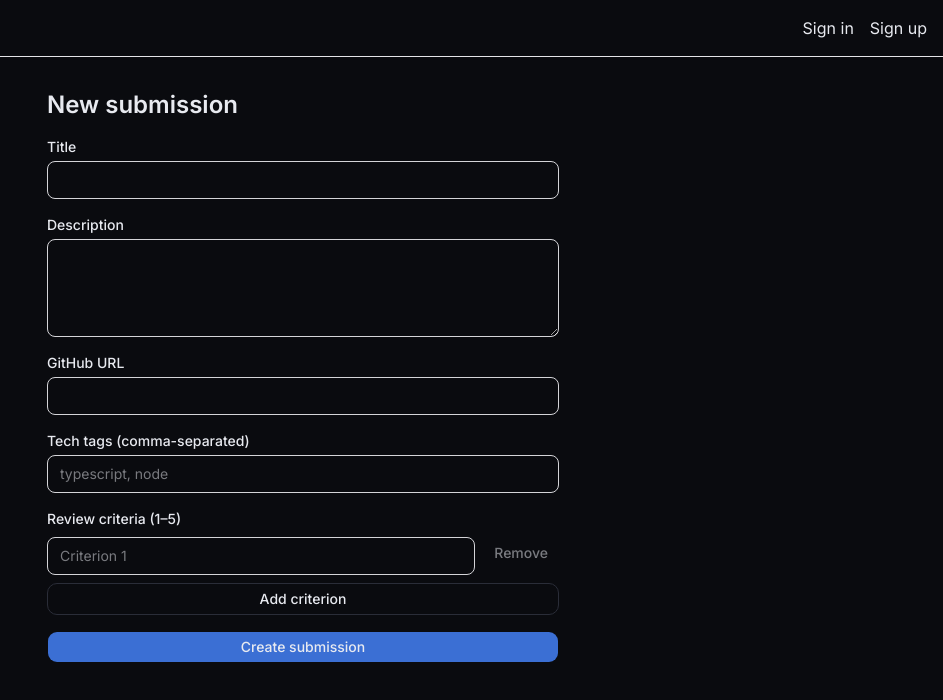
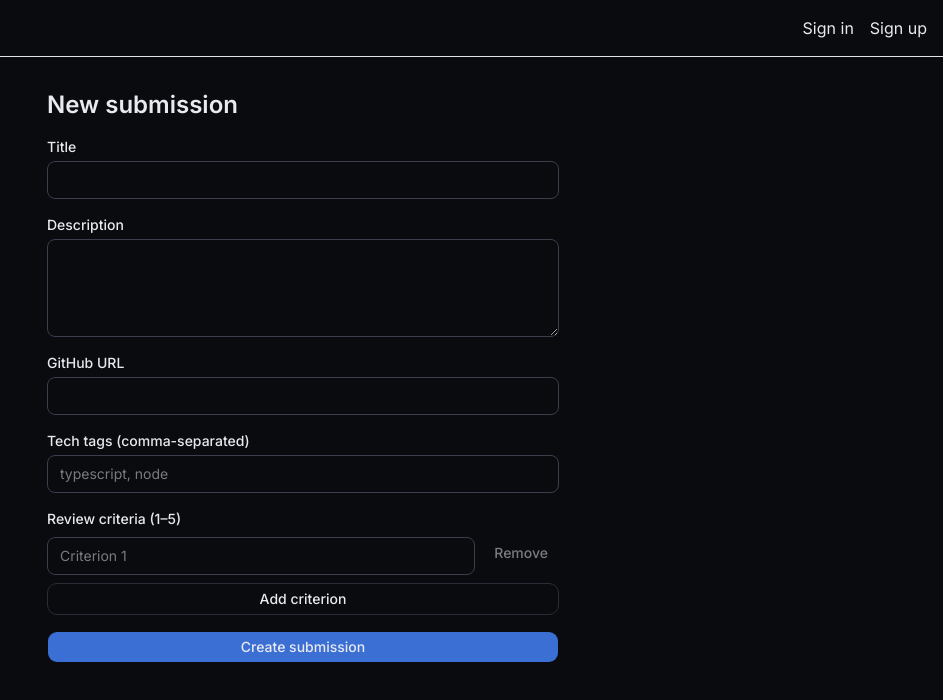
Before and after one commit to chanukinaveesha/codecritic, a Next.js app in the folder frontend/: page /submissions/new in a window 1280 px wide. Shown: the top 700 px of the page, without its empty margins (337-1280 px from the left). Built offline with nearby package versions, Linux system fonts and the light colour scheme; no server answers.

Commit message:
feat: update styling for tech tags and submission details in various pages

```diff
--- a/frontend/src/app/page.tsx
+++ b/frontend/src/app/page.tsx
@@ -80,7 +80,7 @@ export default async function Home({
                 {s.techTags.map((t) => (
                   <span
                     key={t}
-                    className="rounded-full bg-zinc-100 px-2 py-0.5 dark:bg-zinc-800"
+                    className="rounded-md bg-white/5 px-2 py-0.5 text-muted-foreground"
                   >
                     {t}
                   </span>
--- a/frontend/src/app/submissions/[id]/page.tsx
+++ b/frontend/src/app/submissions/[id]/page.tsx
@@ -38,7 +38,7 @@ export default async function SubmissionDetailPage({
                 <p className="mt-1 text-zinc-600 dark:text-zinc-400">
                     {submission.description}
                 </p>
-                <div className="mt-3 flex flex-wrap items-center gap-2 text-xs text-zinc-500">
+                <div className="mt-3 flex flex-wrap items-center gap-2 text-xs text-muted-foreground">
                     <span>{submission.status}</span>
                     {submission.techTags.map((t) => (
                         <span key={t} className="rounded-full bg-zinc-100 px-2 py-0.5 dark:bg-zinc-800">
@@ -56,7 +56,7 @@ export default async function SubmissionDetailPage({
             </a>
         </div><section>
                 <h2 className="text-lg font-semibold">Review criteria</h2>
-                <ul className="mt-2 list-disc pl-5 text-sm text-zinc-600 dark:text-zinc-400">
+                <ul className="mt-2 list-disc pl-5 text-muted-foreground">
                     {submission.criteria.map((c) => (
                         <li key={c.id}>{c.label}</li>
                     ))}
@@ -65,19 +65,19 @@ export default async function SubmissionDetailPage({
                 <h2 className="text-lg font-semibold">Reviews ({submission.reviews.length})</h2>
                 <div className="mt-2 flex flex-col gap-4">
                     {submission.reviews.length === 0 && (
-                        <p className="text-sm text-zinc-500">No reviews yet.</p>
+                        <p className="text-sm text-muted-foreground">No reviews yet.</p>
                     )}
                     {submission.reviews.map((review) => (
-                        <div key={review.id} className="rounded-md border border-zinc-200 p-4 dark:border-zinc-800">
+                        <div key={review.id} className="rounded-md border border-border bg-card">
                             <div className="flex items-center justify-between text-sm font-medium">
                                 <span>{review.reviewer.username}</span>
-                                <span className="text-zinc-500">karma: {review.reviewer.karma}</span>
+                                <span className="text-muted-foreground">karma: {review.reviewer.karma}</span>
                             </div>
-                            <div className="mt-2 flex flex-wrap gap-2 text-xs text-zinc-500">
+                            <div className="mt-2 flex flex-wrap gap-2 text-xs text-muted-foreground">
                                 {review.ratings.map((r) => {
                                     const criterion = submission.criteria.find((c) => c.id === r.criteriaId);
                                     return (
-                                        <span key={r.id} className="rounded bg-zinc-100 px-2 py-0.5 dark:bg-zinc-800">
+                                        <span key={r.id} className="rounded-md px-2 py-0.5 bg-muted">
                                             {criterion?.label ?? "criterion"}: {r.rating}/10
                                         </span>
                                     );
@@ -92,7 +92,7 @@ export default async function SubmissionDetailPage({
                                 {review.improvements}
                             </p>
                             {review.resourceLinks.length > 0 && (
-                                <ul className="mt-2 list-disc pl-5 text-sm text-blue-600 dark:text-blue-400">
+                                <ul className="mt-2 list-disc pl-5 text-sm text-primary">
                                     {review.resourceLinks.map((link) => (
                                         <li key={link}>
                                             <a href={link} target="_blank" rel="noreferrer" className="underline">
@@ -107,7 +107,7 @@ export default async function SubmissionDetailPage({
                 </div>
             </section>
 
-            <Link href="/" className="text-sm text-zinc-500 underline">
+            <Link href="/" className="text-sm text-muted-foreground underline">
                 ← Back to feed
             </Link>
     </div>
--- a/frontend/src/app/submissions/new/page.tsx
+++ b/frontend/src/app/submissions/new/page.tsx
@@ -83,7 +83,7 @@ export default function NewSubmissionPage(){
             required
             value={title}
             onChange={(e) => setTitle(e.target.value)}
-            className="rounded-md border border-zinc-300 px-3 py-2 text-sm dark:border-zinc-700 dark:bg-zinc-900"
+            className="rounded-md border px-3 py-2 text-sm bg-transparent border-input"
           />
         </div>
 
@@ -95,7 +95,7 @@ export default function NewSubmissionPage(){
             rows={4}
             value={description}
             onChange={(e) => setDescription(e.target.value)}
-            className="rounded-md border border-zinc-300 px-3 py-2 text-sm dark:border-zinc-700 dark:bg-zinc-900"
+            className="rounded-md border px-3 py-2 text-sm bg-transparent border-input"
           />
         </div>
 
@@ -107,7 +107,7 @@ export default function NewSubmissionPage(){
             required
             value={githubUrl}
             onChange={(e) => setGithubUrl(e.target.value)}
-            className="rounded-md border border-zinc-300 px-3 py-2 text-sm dark:border-zinc-700 dark:bg-zinc-900"
+            className="rounded-md border border-input px-3 py-2 text-sm bg-transparent"
           />
         </div>
 
@@ -118,7 +118,7 @@ export default function NewSubmissionPage(){
             value={techTags}
             onChange={(e) => setTechTags(e.target.value)}
             placeholder="typescript, node"
-            className="rounded-md border border-zinc-300 px-3 py-2 text-sm dark:border-zinc-700 dark:bg-zinc-900"
+            className="rounded-md border border-input px-3 py-2 text-sm bg-transparent"
           />
         </div>
 
@@ -131,7 +131,7 @@ export default function NewSubmissionPage(){
                 value={c}
                 onChange={(e) => updateCriterion(i, e.target.value)}
                 placeholder={`Criterion ${i + 1}`}
-                className="flex-1 rounded-md border border-zinc-300 px-3 py-2 text-sm dark:border-zinc-700 dark:bg-zinc-900"
+                className="flex-1 rounded-md border border-input px-3 py-2 text-sm bg-transparent"
               />
               <Button type="button" variant="ghost" onClick={() => removeCriterion(i)} disabled={criteria.length <= 1}>
                 Remove
@@ -143,7 +143,7 @@ export default function NewSubmissionPage(){
           </Button>
         </div>
 
-        {error && <p className="text-sm text-red-600 dark:text-red-400">{error}</p>}
+        {error && <p className="text-sm text-destructive">{error}</p>}
 
         <Button type="submit" disabled={isSubmitting}>
           {isSubmitting ? "Submitting..." : "Create submission"}
```
